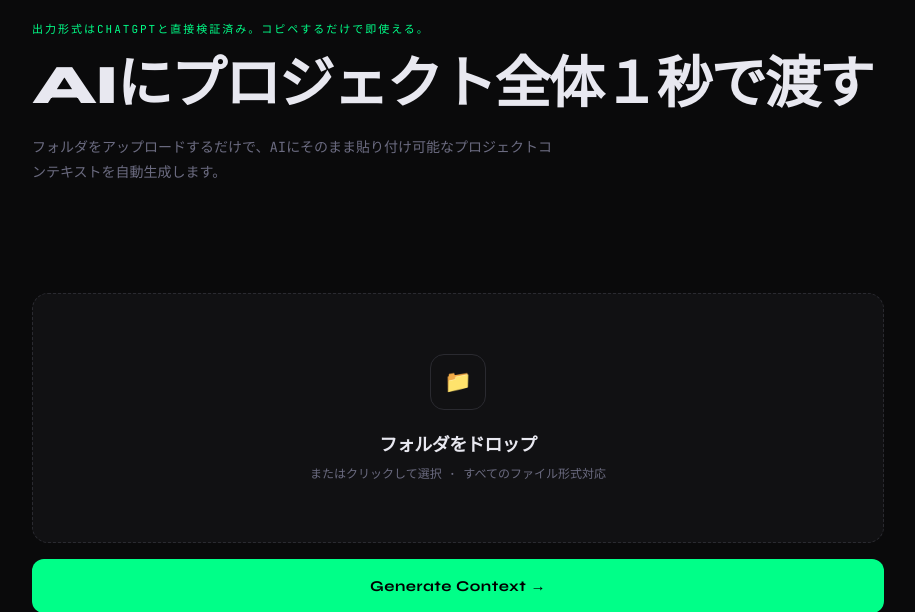
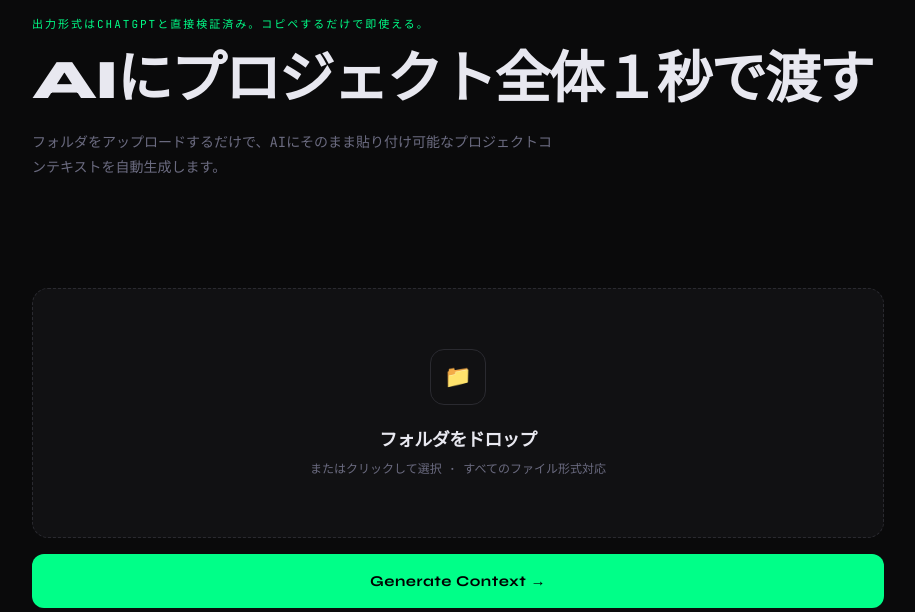
Before and after one commit to dai-par/ContextForge, a Flask app: page / in a window 1280 px wide. Shown: the part 122-734 px from the top of the page, without its empty margins (182-1097 px from the left). Run offline with Flask 3, Linux system fonts and the light colour scheme.

Commit message:
document chenged 1

```diff
--- a/main_app/static/style.css
+++ b/main_app/static/style.css
@@ -67,7 +67,7 @@ input[type="file"] {
 }
 
 .hero {
-    padding: 20px 0 60px;
+    padding: 15px 0 60px;
 }
 
 .hero-tag {
@@ -84,7 +84,7 @@ input[type="file"] {
 
 .hero h1 {
     font-size: clamp(30px, 5vw, 56px);
-    font-weight: 900;
+    font-weight: 800;
     line-height: 1.05;
     letter-spacing: -2px;
     margin-bottom: 20px;
```
